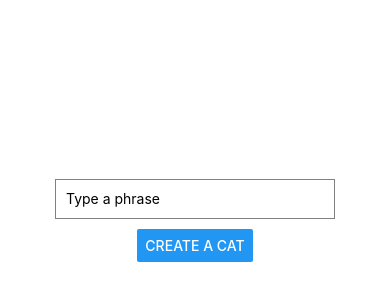
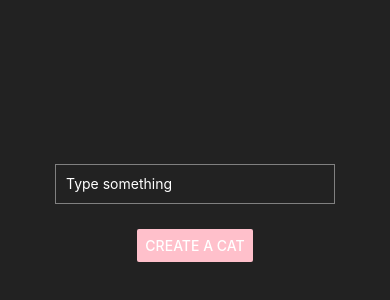
Before and after one commit to vitorrenansd/cataas-rest-api, a React Native app in the folder CatApp/: screen / in a window 390 px wide. Shown: the part 202-502 px from the top of the page. Built offline with nearby package versions, Linux system fonts and the light colour scheme.

Commit message:
Update App.js

```diff
--- a/CatApp/App.js
+++ b/CatApp/App.js
@@ -15,14 +15,18 @@ export default function App() {
     <View style={styles.container}>
       <TextInput
         style={styles.input}
-        placeholder='Type a phrase'
+        placeholder='Type something'
+        placeholderTextColor={"#FFFFFF"}
         value={text}
         onChangeText={setText}
       />
-      <Button
-        title='Create a cat'
-        onPress={fetchCatImage}
-      />
+      <View style={styles.button}>
+        <Button
+          title='Create a cat'
+          color='#ffc0cb' // Pink button
+          onPress={fetchCatImage}
+        />
+      </View>
       {imageUrl && <Image source={{ uri: imageUrl }} style={styles.image}/>}
     </View>
   );
@@ -31,13 +35,19 @@ export default function App() {
 const styles = StyleSheet.create({
   container: {
     flex: 1,
+    backgroundColor: '#222222',
     justifyContent: 'center',
     alignItems: 'center',
     padding: 20,
   },
+  button: {
+    marginTop: 15,
+    marginBottom: 15
+  },
   input: {
     width: '80%',
     height: 40,
+    color: '#ffffff',
     borderColor: 'gray',
     borderWidth: 1,
     marginBottom: 10,
@@ -45,7 +55,6 @@ const styles = StyleSheet.create({
   },
   image: {
     width: 300,
-    height: 300,
-    marginTop: 20,
-  },
+    height: 400
+  }
 });
```
